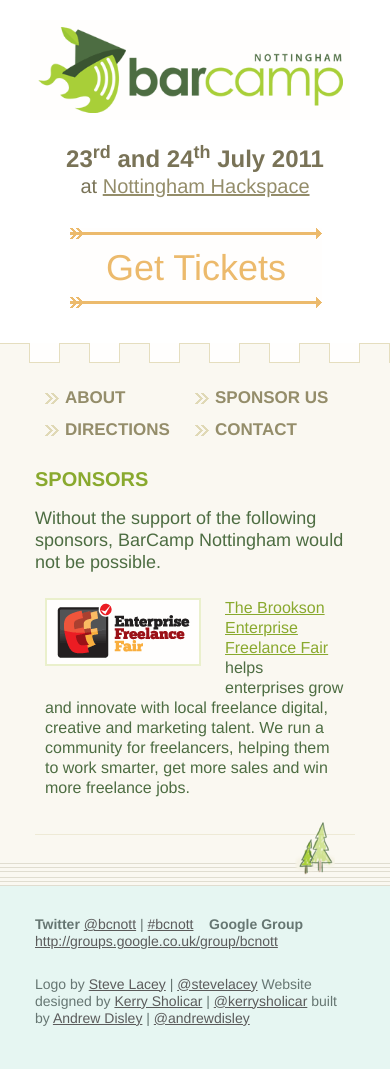
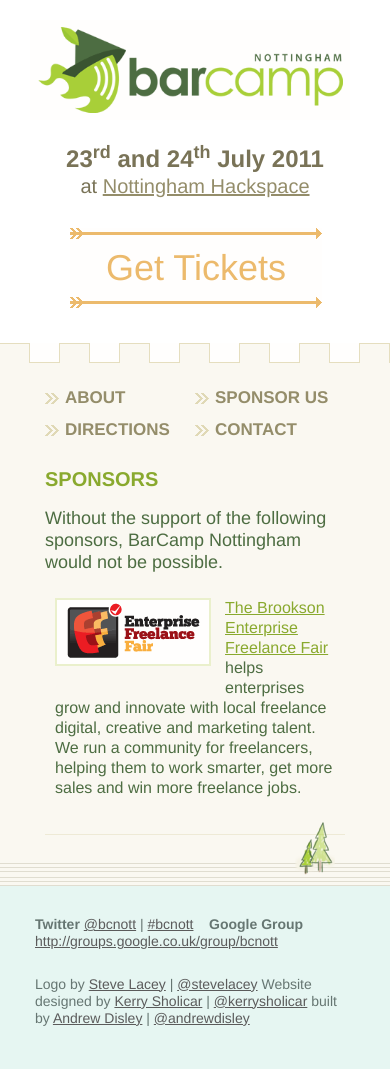
Before and after one commit to andrewdisley/barcamp-nottingham, a Jekyll site: the page built from sponsors.html, in a window 390 px wide. Built offline with Jekyll 4.4.1, drawn with Linux system fonts in a browser that asks for light colours.

Commit message:
Small screen styles for sponsors page.

```diff
--- a/assets/css/screen.css
+++ b/assets/css/screen.css
@@ -171,9 +171,11 @@ article.sponsor img { border: 2px solid #EAF0CC; float: left; margin-bottom: 24p
   #NavPri #NP5 a { background-image: url(../img/navpri.png); }
   #Content { padding-top: 20px; }
   article { padding-left: 10px; padding-right: 10px; }
+  #Content section { padding-left: 10px; padding-right: 10px; }
   article header h2, section header h2 { margin-bottom: 15px; }
   article header p, section header p { font-size: 18px; }
   article .content { font-size: 16px; line-height: 20px; }
+  article.sponsor img { margin-bottom: 14px; margin-right: 14px; }
   #Sponsors h2 { padding-left: 10px; }
   #Sponsors ul { padding-bottom: 20px; width: auto; }
   #Sponsors li { margin: 0 10px 20px 10px; }
```
